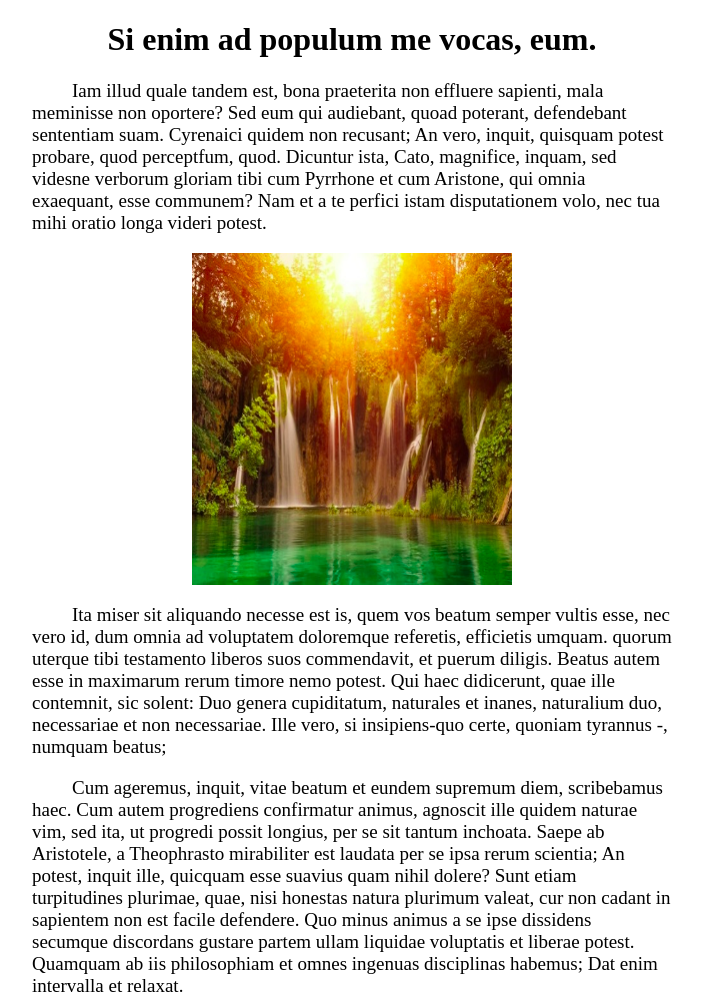
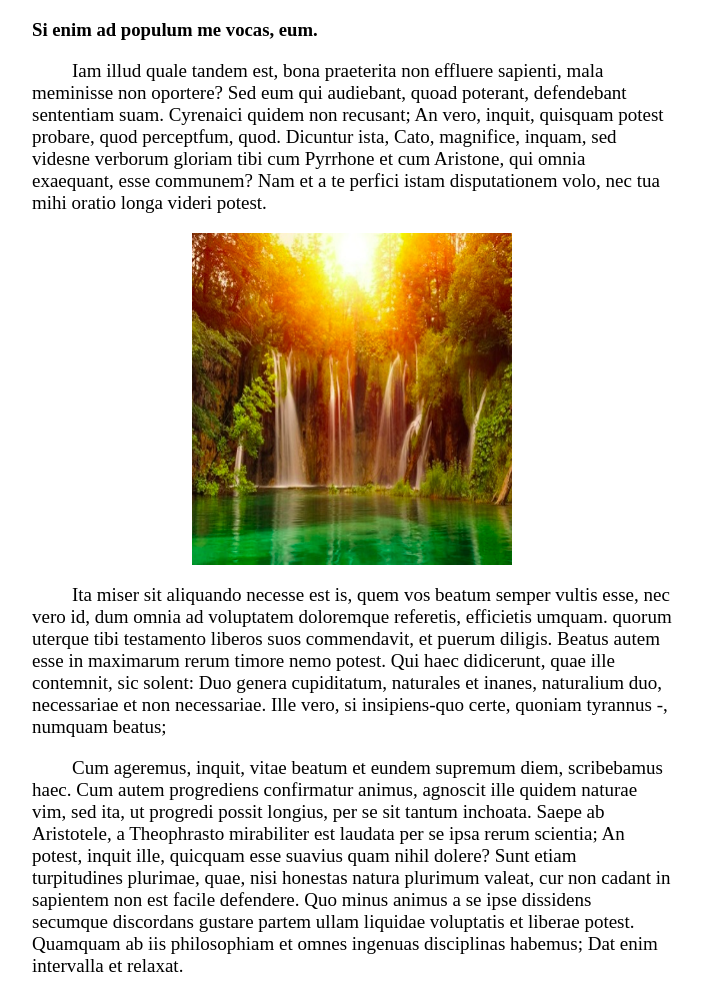
Before and after one commit to sonicest/OS, a plain HTML site: page index.html in a window 1280 px wide. Shown: the top 992 px of the page, without its empty margins (368-1071 px from the left). Drawn offline with Linux system fonts and the light colour scheme.

Commit message:
Update index.html

```diff
--- a/index.html
+++ b/index.html
@@ -7,7 +7,7 @@
 <body>
     <div id="page1">
 
-        <h1>Si enim ad populum me vocas, eum.</h1>
+        <h3>Si enim ad populum me vocas, eum.</h3>
         <p>Iam illud quale tandem est, bona praeterita non effluere sapienti, mala
                                                                                                                 meminisse non oportere? Sed eum qui audiebant, quoad poterant, defendebant
                                                                                                                 sententiam suam. Cyrenaici quidem non recusant; An vero, inquit, quisquam
```
